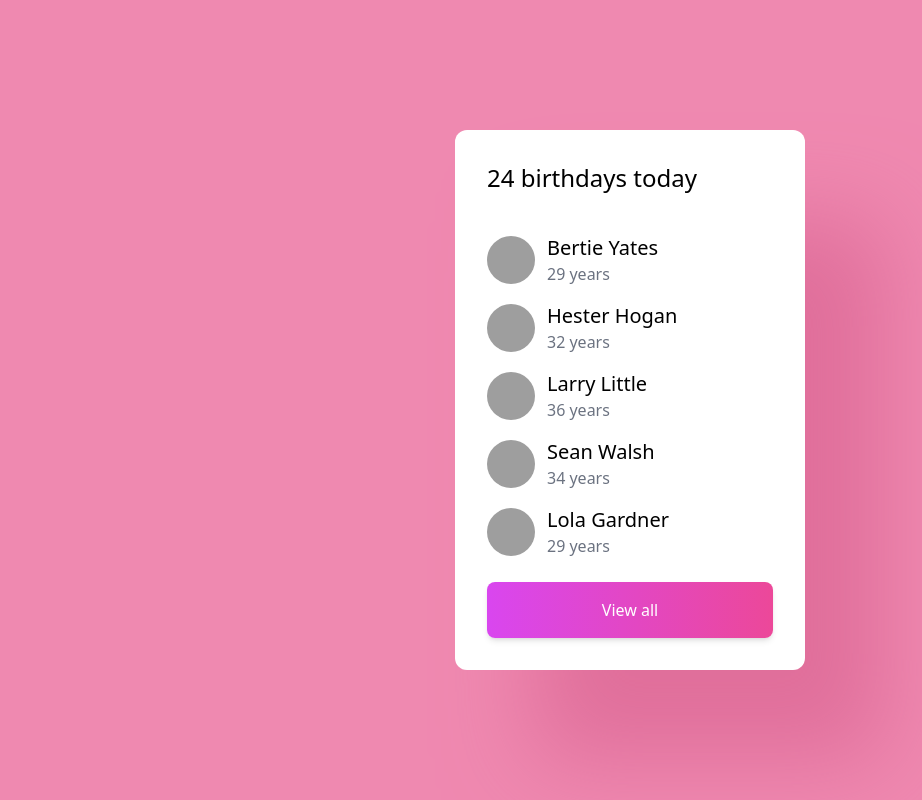
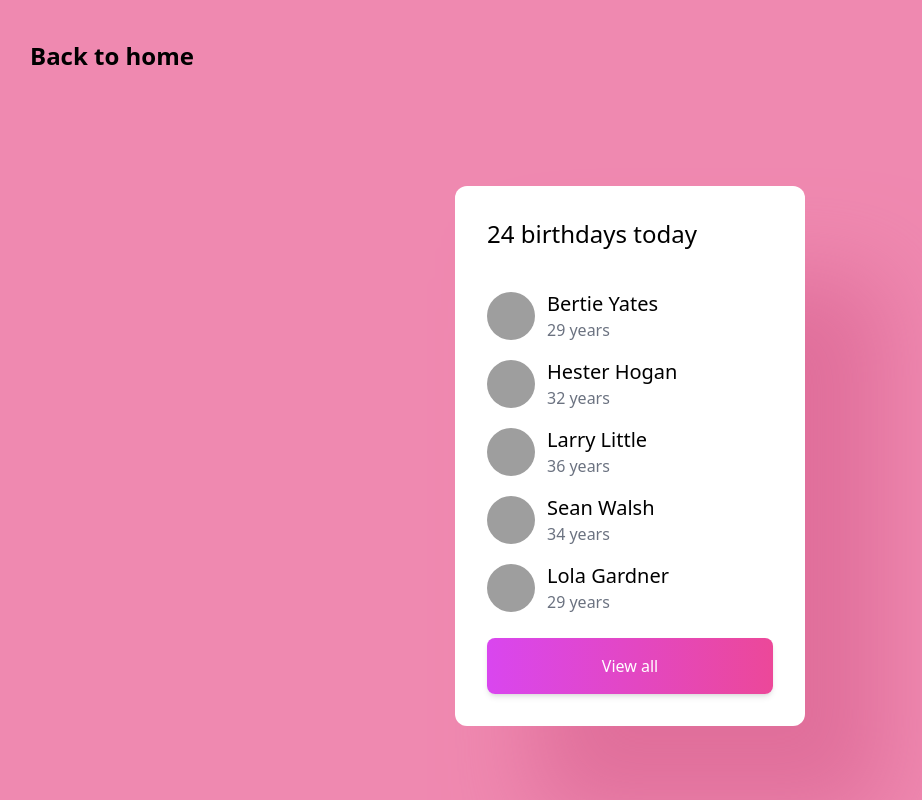
Before and after one commit to KEBOAIBEK/30day-tailwind, a plain HTML site: page 5task.html in a window 1280 px wide. Shown: the whole page, without its empty margins (10-932 px from the left). Drawn offline with nearby package versions, Linux system fonts and the light colour scheme; grey boxes are pictures that could not be loaded.

Commit message:
Refactor layout of 5task.html for improved structure and navigation

```diff
--- a/5task.html
+++ b/5task.html
@@ -9,7 +9,10 @@
 </head>
 
 <body class="bg-[#ef89b0] h-screen m-0">
-    <div class="flex items-center justify-center h-full">
+    <div class="flex flex-col items-center justify-center h-full">
+        <div class="p-10 justify-start flex w-full ">
+            <a href="./index.html" class="text-black text-black text-2xl font-bold">Back to home</a>
+         </div>
         <div class="bg-white rounded-xl shadow-[80px_90px_90px_rgba(224,111,155,1)] p-8  w-[350px] my-auto mx-auto  ">
             <h2 class="text-2xl font-medium mb-10">24 birthdays today</h2>
             <ul class="space-y-4">
```
